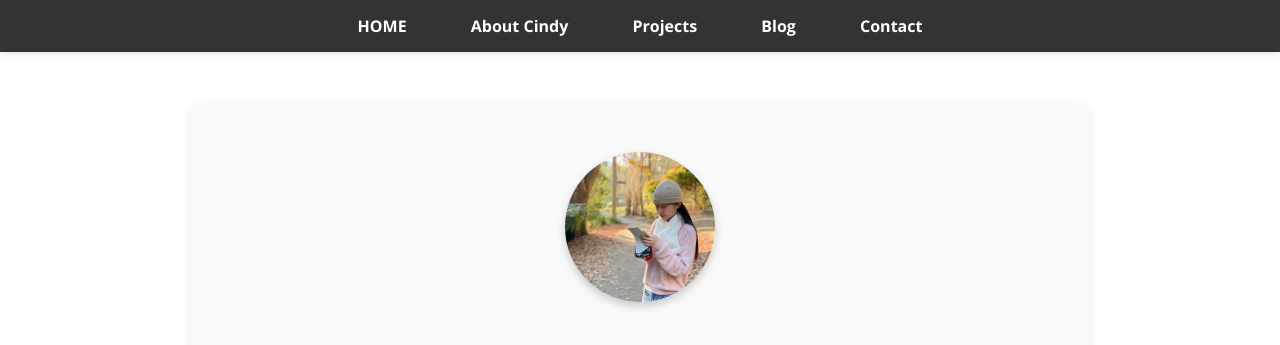
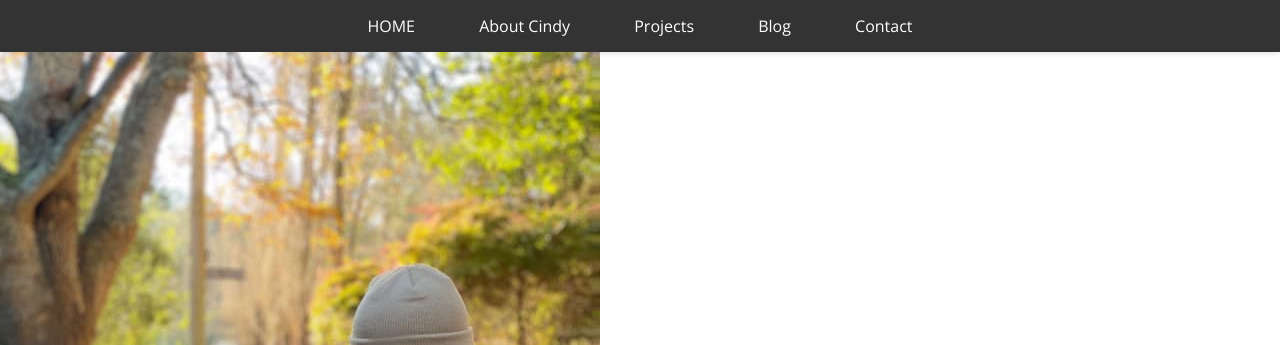
Before and after one commit to MaoKuangHsin/MaoKuangHsin.github.io, a plain HTML site: page index.html in a window 1280 px wide. Shown: the top 345 px of the page. Drawn offline with nearby package versions, Linux system fonts and the light colour scheme.

Commit message:
Update style.css

```diff
--- a/style.css
+++ b/style.css
@@ -20,7 +20,7 @@ nav {
 nav a {
   color: white;
   text-decoration: none;
-  margin: 0 30px;
+   margin: 0 30px; /*
   font-weight: bold;
   font-size: 1em;
   transition: all 0.3s ease;
```
